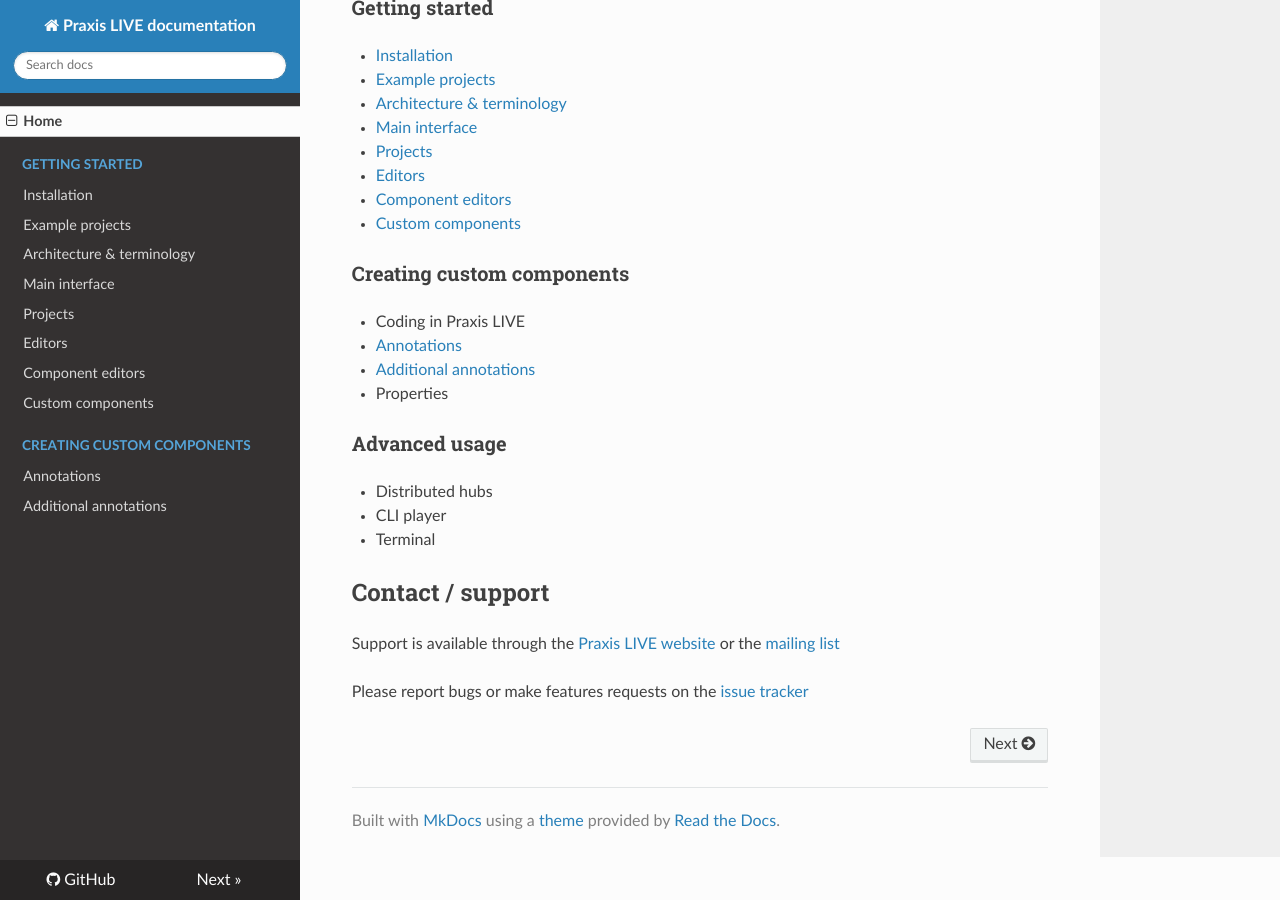
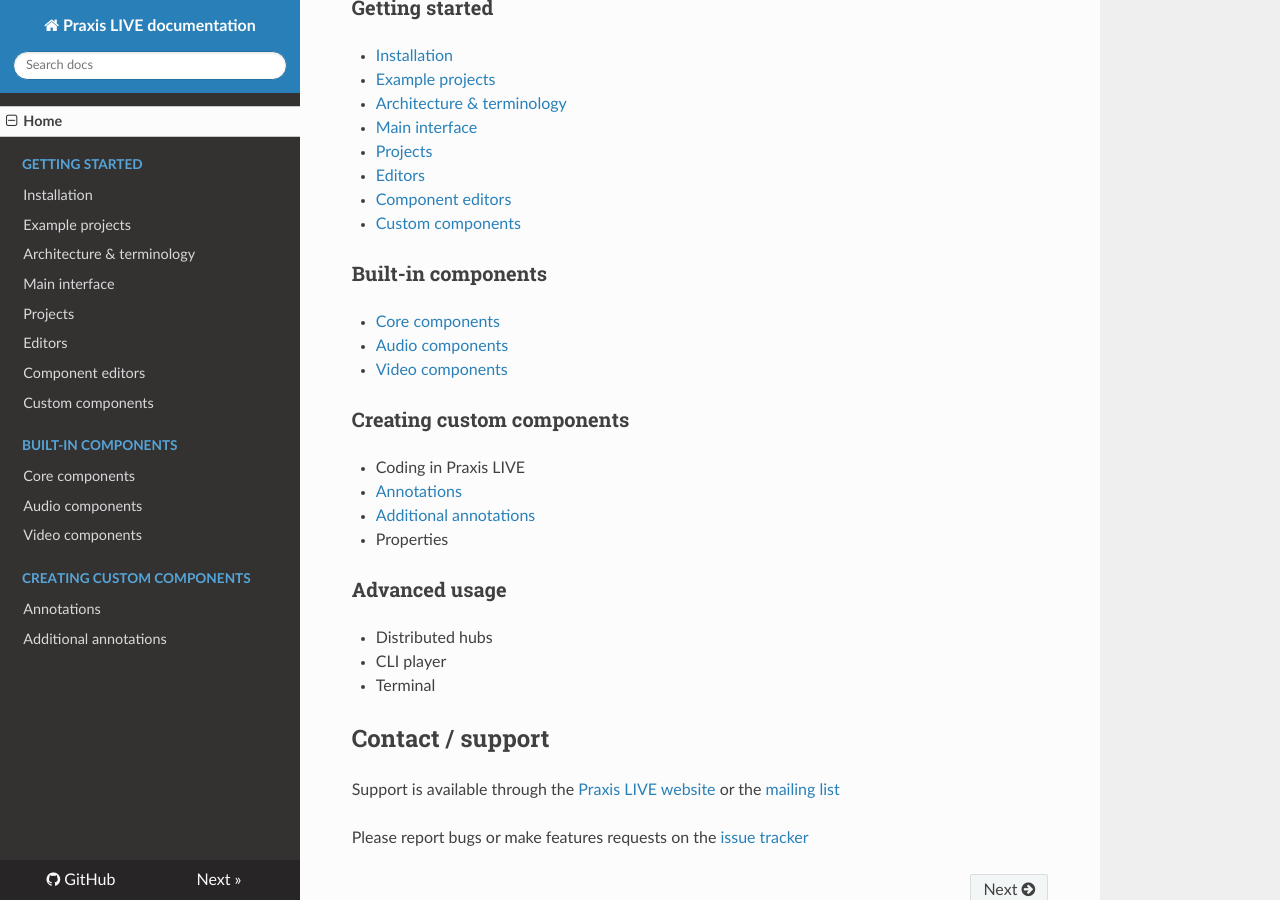
Before and after one commit to praxis-live/support, an MkDocs documentation site: the page built from docs/index.md, in a window 1280 px wide and 900 px high, scrolled down 1537 px. Built offline with MkDocs 1.6.1, drawn with Linux system fonts in a browser that asks for light colours; nearby versions of some CDN libraries; old or Windows-style settings are respelled for this version of MkDocs.

Commit message:
Add structure for documenting built-in components

```diff
--- a/docs/index.md
+++ b/docs/index.md
@@ -34,6 +34,12 @@ _Praxis LIVE_ is designed to fill the need for a free, open-source and cross-pla
 * [Component editors](component-editors.md)
 * [Custom components](custom-components.md)
 
+<h3>Built-in components</h3>
+
+* [Core components](components-core.md)
+* [Audio components](components-audio.md)
+* [Video components](components-video.md)
+
 <h3>Creating custom components</h3>
 
 * Coding in Praxis LIVE
--- a/mkdocs.yml
+++ b/mkdocs.yml
@@ -10,6 +10,10 @@ pages:
     - 'Editors': 'editors.md'
     - 'Component editors': 'component-editors.md'
     - 'Custom components': 'custom-components.md'
+  - 'Built-in components':
+    - 'Core components': 'components-core.md'
+    - 'Audio components': 'components-audio.md'
+    - 'Video components': 'components-video.md'
   - 'Creating custom components':
     - 'Annotations': 'annotations.md'
     - 'Additional annotations': 'annotations-additional.md'
```
Also changed, not shown: docs/components-audio.md (added, +39 -0 lines), docs/components-core.md (added, +45 -0 lines), docs/components-video.md (added, +37 -0 lines).
